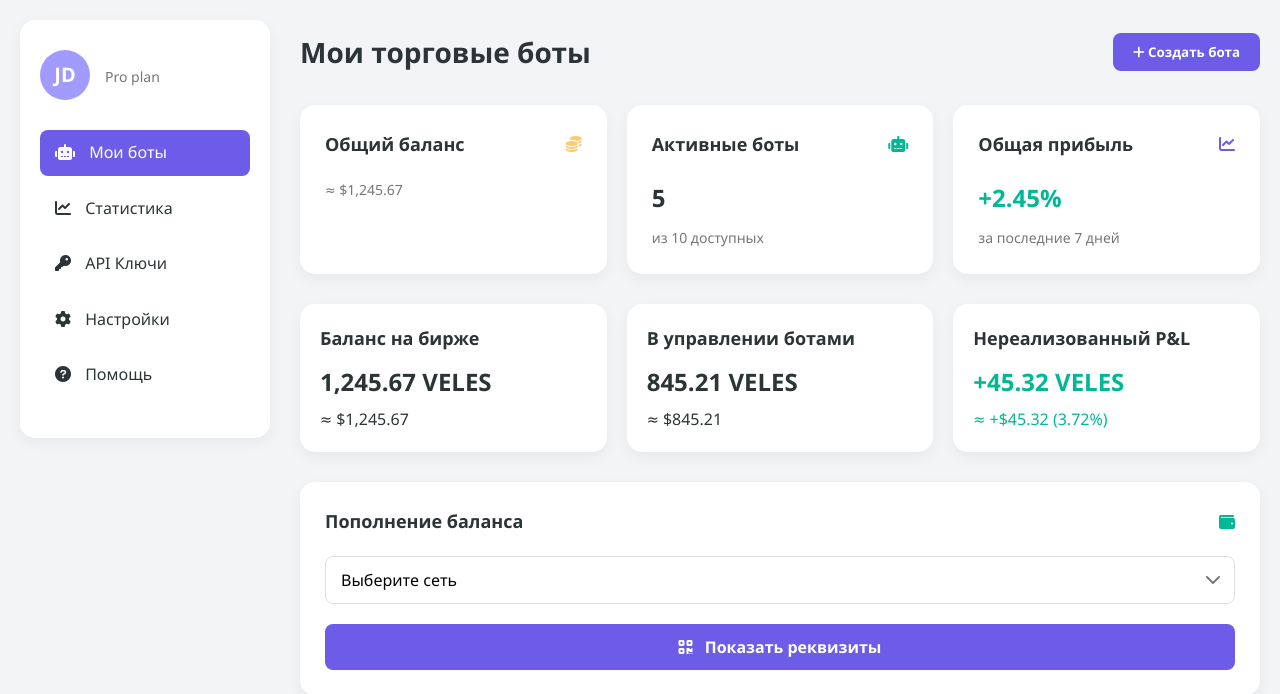
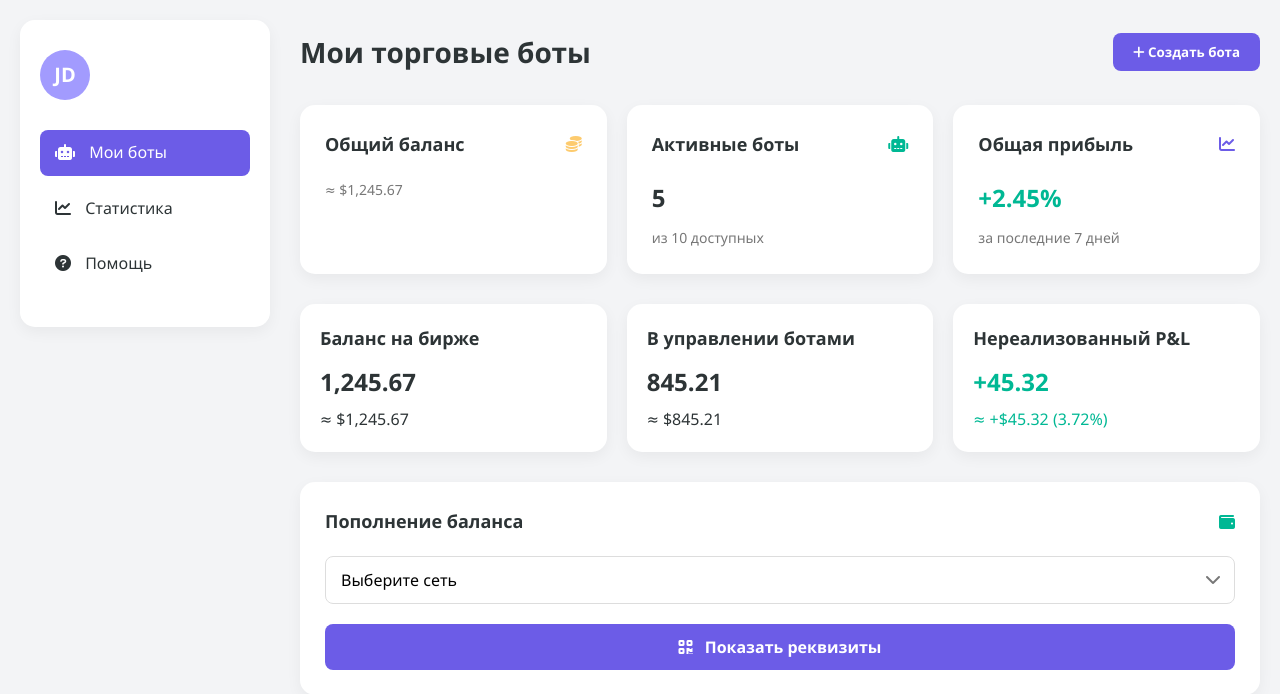
Before and after one commit to RodionKholodaev/Crypto_Service, a Django app: page /users/home/ in a window 1280 px wide. Shown: the top 694 px of the page. Run offline with Django 5.2, Linux system fonts and the light colour scheme.

Commit message:
новая страница home

```diff
--- a/Crypto_Service/users/templates/users/home.html
+++ b/Crypto_Service/users/templates/users/home.html
@@ -345,14 +345,11 @@
                 <div class="sidebar-avatar">JD</div>
                 <div class="sidebar-user">
                     <h3>{{ user.name }}</h3>
-                    <p>Pro plan</p>
                 </div>
             </div>
             <ul class="sidebar-menu">
                 <li><a href="#" class="active"><i class="fas fa-robot"></i> Мои боты</a></li>
                 <li><a href="#"><i class="fas fa-chart-line"></i> Статистика</a></li>
-                <li><a href="#"><i class="fas fa-key"></i> API Ключи</a></li>
-                <li><a href="#"><i class="fas fa-cog"></i> Настройки</a></li>
                 <li><a href="#"><i class="fas fa-question-circle"></i> Помощь</a></li>
             </ul>
         </aside>
@@ -396,17 +393,17 @@
             <div class="balance-cards">
                 <div class="balance-card">
                     <div class="balance-name">Баланс на бирже</div>
-                    <div class="balance-value">1,245.67 VELES</div>
+                    <div class="balance-value">1,245.67</div>
                     <div class="balance-change">≈ $1,245.67</div>
                 </div>
                 <div class="balance-card">
                     <div class="balance-name">В управлении ботами</div>
-                    <div class="balance-value">845.21 VELES</div>
+                    <div class="balance-value">845.21</div>
                     <div class="balance-change">≈ $845.21</div>
                 </div>
                 <div class="balance-card">
                     <div class="balance-name">Нереализованный P&L</div>
-                    <div class="balance-value positive">+45.32 VELES</div>
+                    <div class="balance-value positive">+45.32</div>
                     <div class="balance-change positive">≈ +$45.32 (3.72%)</div>
                 </div>
             </div>
```
Also changed, not shown: Crypto_Service/users/static/users/avatars/avatar1.png (added), Crypto_Service/users/static/users/avatars/avatar2.png (added), Crypto_Service/users/static/users/avatars/avatar3.png (added), README.md.
